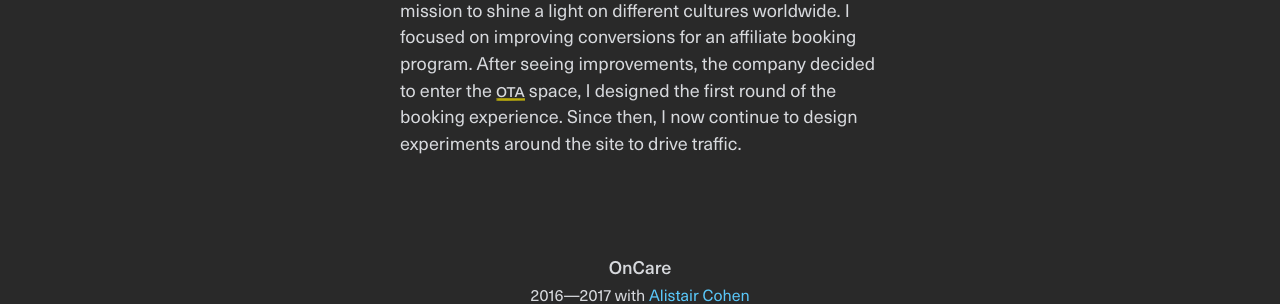
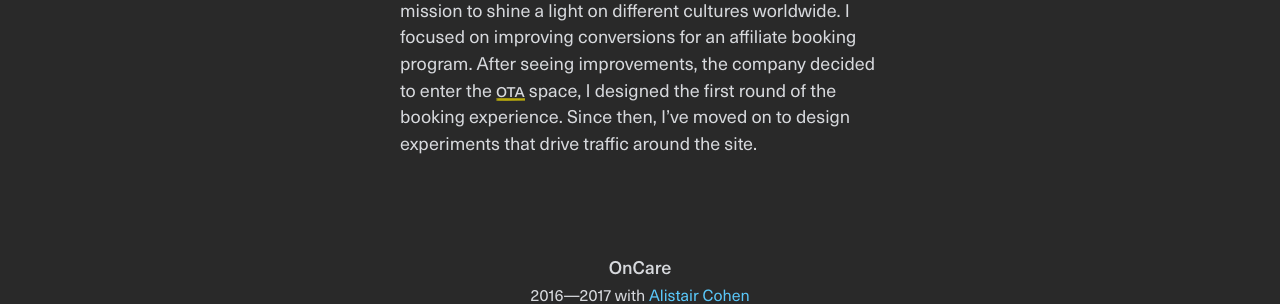
Before and after one commit to mr-stezz/mr-stezz.github.io, a Jekyll site: the page built from index.html, in a window 1280 px wide and 900 px high, scrolled down 368 px. Shown: the part 184-488 px from the top of the window. Built offline with Jekyll 4.4.1, drawn with Linux system fonts in a browser that asks for light colours.

Commit message:
reword culture trip project

```diff
--- a/_includes/_projects.culture-trip.html
+++ b/_includes/_projects.culture-trip.html
@@ -1,5 +1,5 @@
 <section class="u--m-bottom--huge">
   <h3 class="heading  no-spacing  page-title">Culture Trip</h3>
   <p class="heading  page-subtitle  t--center">2017&mdash;<i>Present</i></p>
-  <p class="text-col"><a href="https://theculturetrip.com" title="Location based inspiration and content to make you feel like a local, everywhere.">Culture Trip</a> is a media, entertainment and technology company in the travel vertical. I joined as a product designer to work alongside the small product team on improving the website and native mobile apps. In early 2018, the company raised 80 million dollars in a series B round, continuing its mission to shine a light on different cultures worldwide. I focused on improving conversions for an affiliate booking program. After seeing improvements, the company decided to enter the <abbr title="Online Travel Agent">OTA</abbr> space, I designed the first round of the booking experience. Since then, I now continue to design experiments around the site to drive traffic.</p>
+  <p class="text-col"><a href="https://theculturetrip.com" title="Location based inspiration and content to make you feel like a local, everywhere.">Culture Trip</a> is a media, entertainment and technology company in the travel vertical. I joined as a product designer to work alongside the small product team on improving the website and native mobile apps. In early 2018, the company raised 80 million dollars in a series B round, continuing its mission to shine a light on different cultures worldwide. I focused on improving conversions for an affiliate booking program. After seeing improvements, the company decided to enter the <abbr title="Online Travel Agent">OTA</abbr> space, I designed the first round of the booking experience. Since then, I’ve moved on to design experiments that drive traffic around the site.</p>
 </section>
```
